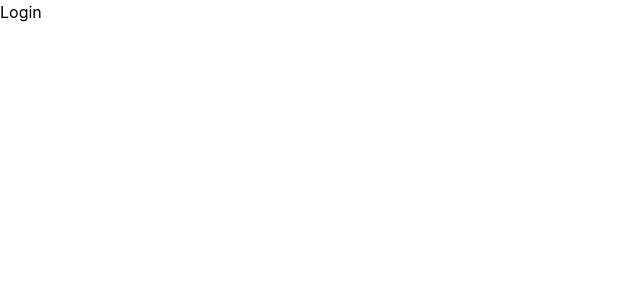
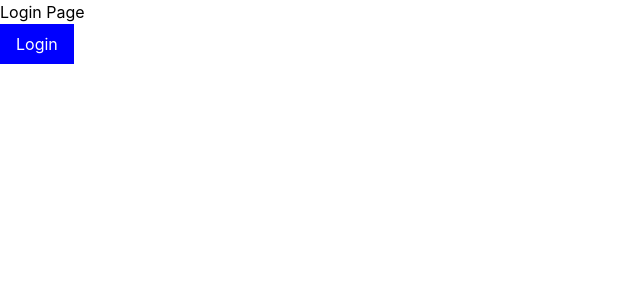
Before and after one commit to axproo/StageManager, a Vue app in the folder frontend/: page /login in a window 1280 px wide. Shown: the top 300 px of the page, without its empty margins (0-640 px from the left). Built offline with nearby package versions, Linux system fonts and the light colour scheme.

Commit message:
feat:add & configure pinia

```diff
--- a/frontend/package.json
+++ b/frontend/package.json
@@ -10,6 +10,7 @@
   },
   "dependencies": {
     "@tailwindcss/vite": "^4.3.2",
+    "pinia": "^3.0.4",
     "tailwindcss": "^4.3.2",
     "vue": "^3.5.39",
     "vue-router": "^5.1.0"
--- a/frontend/src/main.ts
+++ b/frontend/src/main.ts
@@ -1,6 +1,11 @@
 import { createApp } from 'vue'
+import { createPinia } from 'pinia'
 import './style/global.css'
 import App from './App.vue'
 import router from './router'
+const pinia = createPinia()
+const app = createApp(App)
 
-createApp(App).use(router).mount('#app')
+app.use(pinia)
+
+app.use(router).mount('#app')
--- /dev/null
+++ b/frontend/src/stores/user.store.ts
@@ -0,0 +1,21 @@
+
+import { defineStore } from 'pinia'
+
+export const useAppStore = defineStore('app', {
+  state: () => ({
+    isLoggedIn: false,
+    username: '',
+  }),
+
+  actions: {
+    login(username:string) {
+      this.isLoggedIn = true
+      this.username = username
+    },
+
+    logout() {
+      this.isLoggedIn = false
+      this.username = ''
+    },
+  },
+})
--- a/frontend/src/views/DashboardView.vue
+++ b/frontend/src/views/DashboardView.vue
@@ -1,5 +1,11 @@
+<script setup>
+import { useAppStore } from "../stores/user.store";
+
+const store = useAppStore();
+</script>
 <template>
-	<div class="dashboard">
-		<h1>Dashboard</h1>
-	</div>
+  <div class="dashboard">
+    <h1>Dashboard</h1>
+    <p>Welcome {{ store.username }}</p>
+  </div>
 </template>
--- a/frontend/src/views/LoginView.vue
+++ b/frontend/src/views/LoginView.vue
@@ -1,5 +1,27 @@
+<script setup>
+import { useAppStore } from '../stores/user.store'
+import { useRouter } from 'vue-router'
+
+const router = useRouter()
+const store = useAppStore()
+function handleLogin() {
+  store.login('John')      // Update the store
+  router.push('/dashboard') // Redirect to dashboard
+}
+</script>
+
 <template>
-	<div class="login">
-		<h1>Login</h1>
-	</div>
+  <div>
+    <h1>Login Page</h1>
+    <button @click="handleLogin">Login</button>
+  </div>
 </template>
+
+<style scoped>
+button {
+  padding: 8px 16px;
+  color:white;
+  background-color:blue;
+  cursor:pointer
+}
+</style>
```
Also changed, not shown: 1 other file (tests, documents, lock files or other folders).
